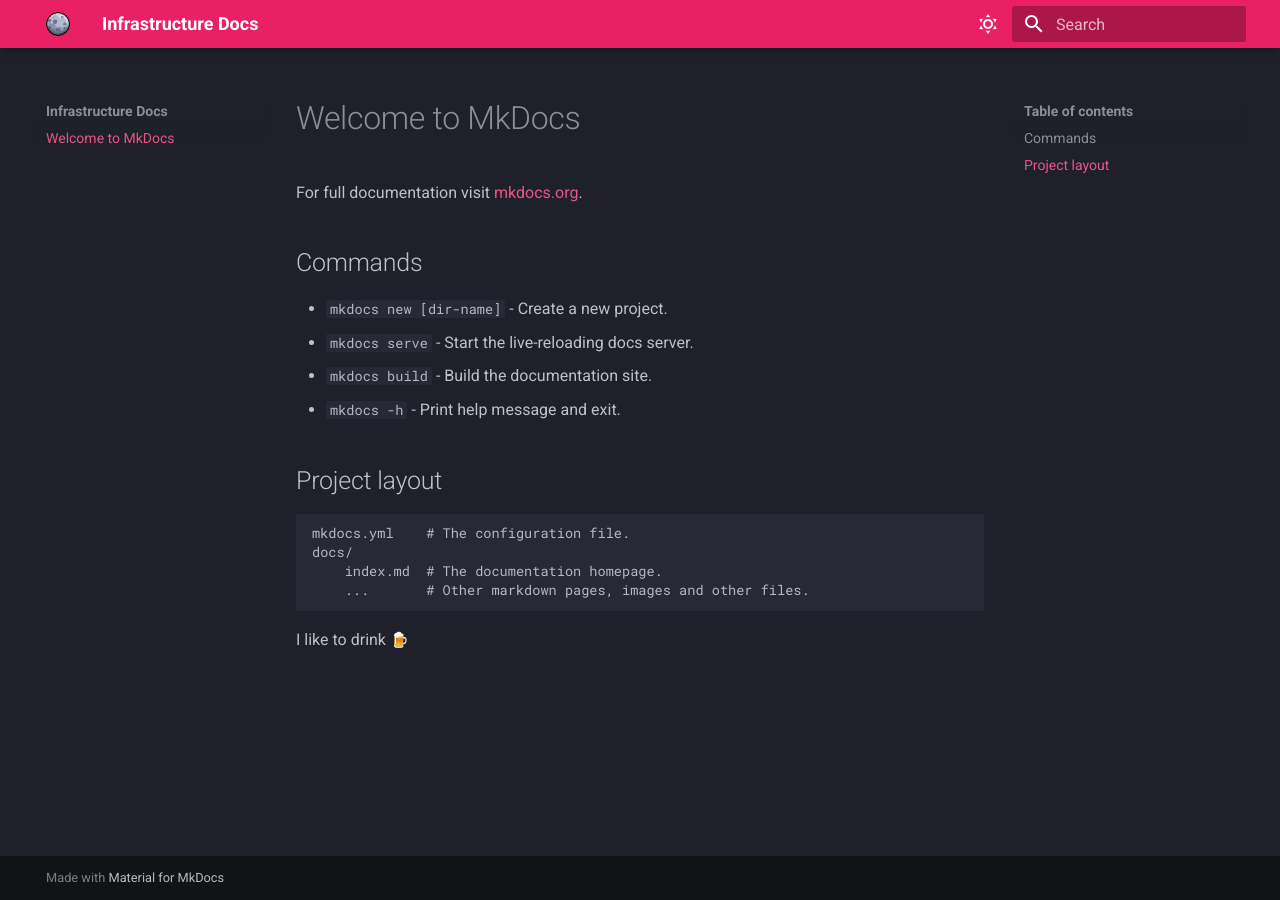
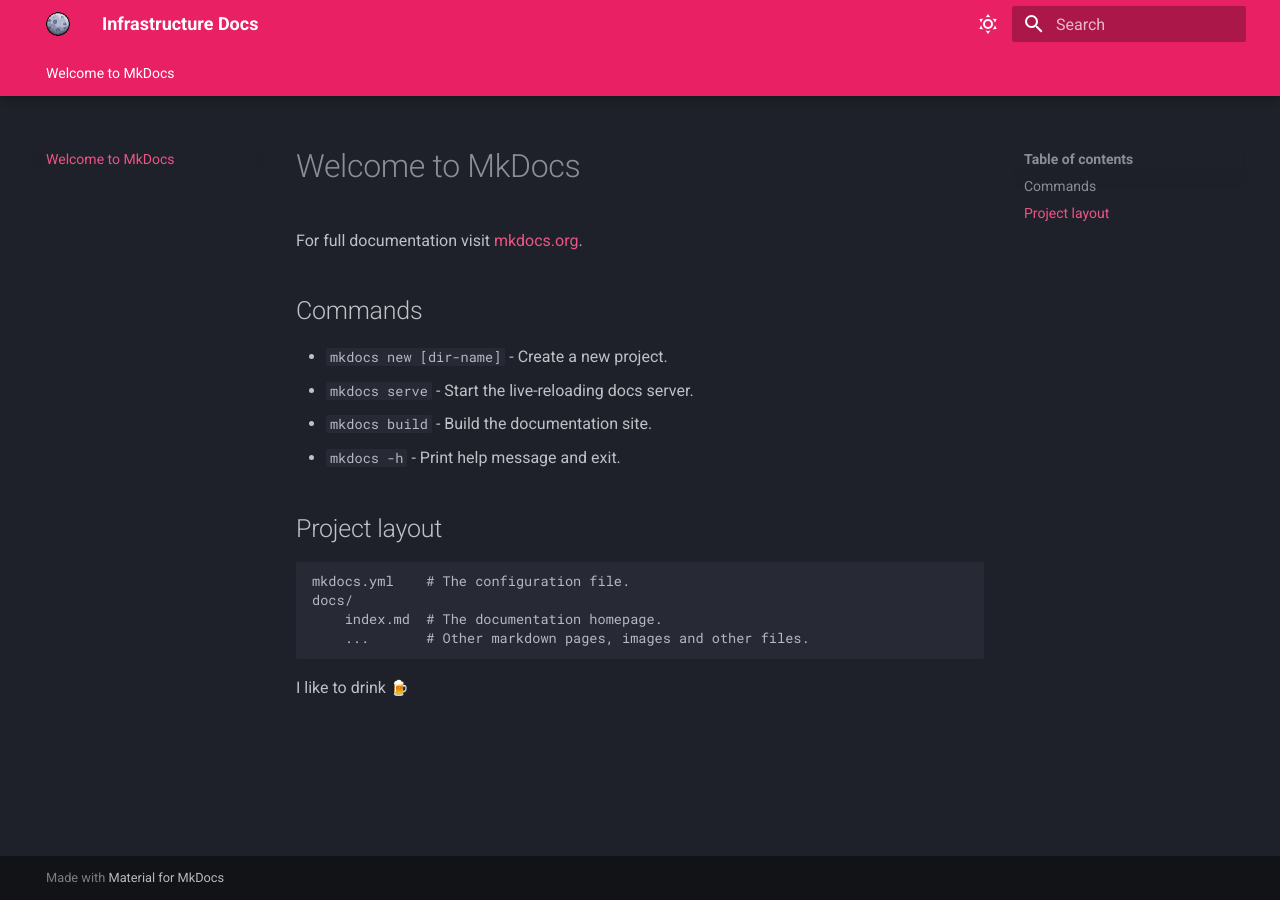
Before and after one commit to Moonvale/infrastructure-doc, an MkDocs documentation site: the page built from docs/index.md, in a window 1280 px wide. Built offline with MkDocs 1.6.1 and Material for MkDocs 9.7.7, drawn with Linux system fonts in a browser that asks for light colours; emoji names are drawn with the system emoji font.

Commit message:
add navigation

```diff
--- a/mkdocs.yml
+++ b/mkdocs.yml
@@ -3,6 +3,11 @@
 theme:
   name: material
   logo: assets/logo.png
+  features:
+    - navigation.tabs
+    - navigation.tabs.sticky
+    - navigation.path
+    - navigation.instant
   palette:
     # Dark Mode
     - scheme: slate
@@ -19,7 +24,6 @@
         name: Light mode
       primary: pink
       accent: deep purple
-
 markdown_extensions:
   - attr_list
   - pymdownx.emoji:
```
